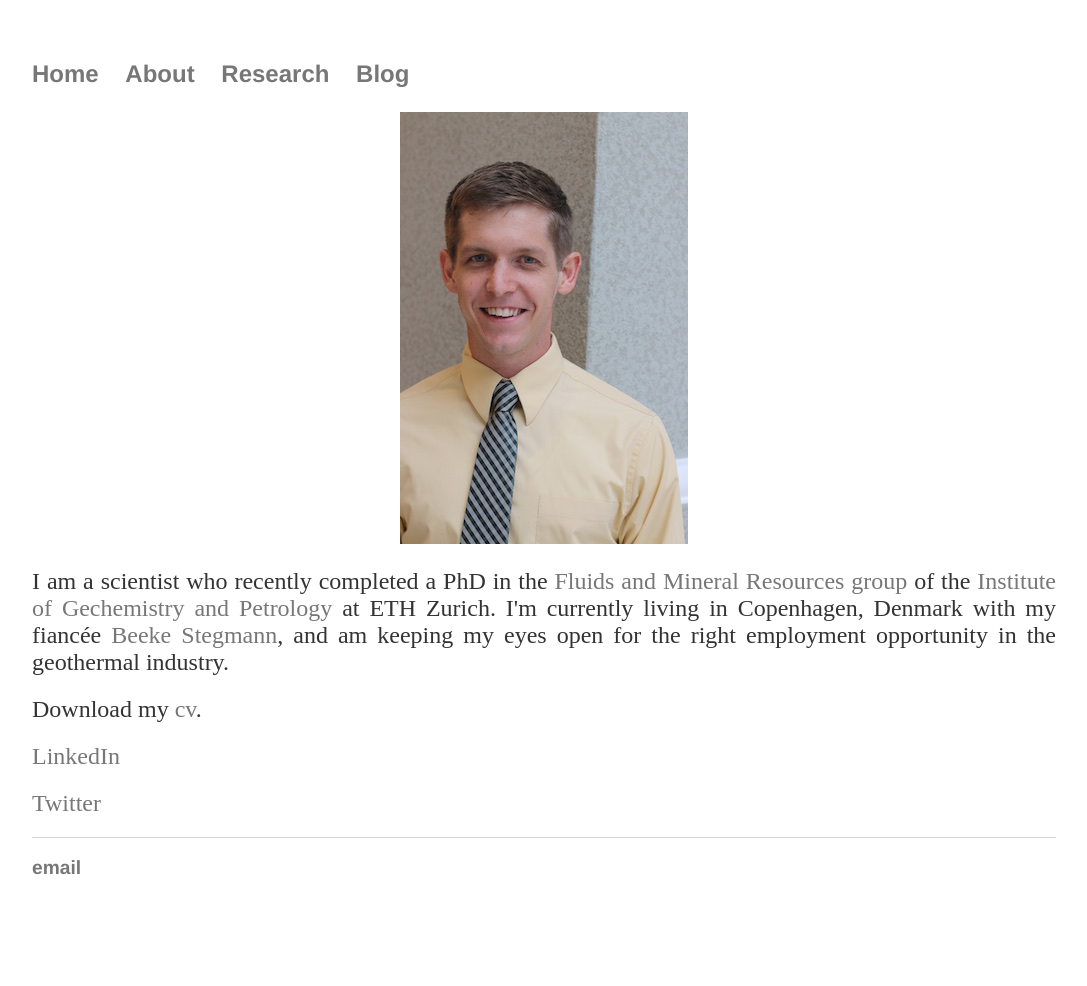
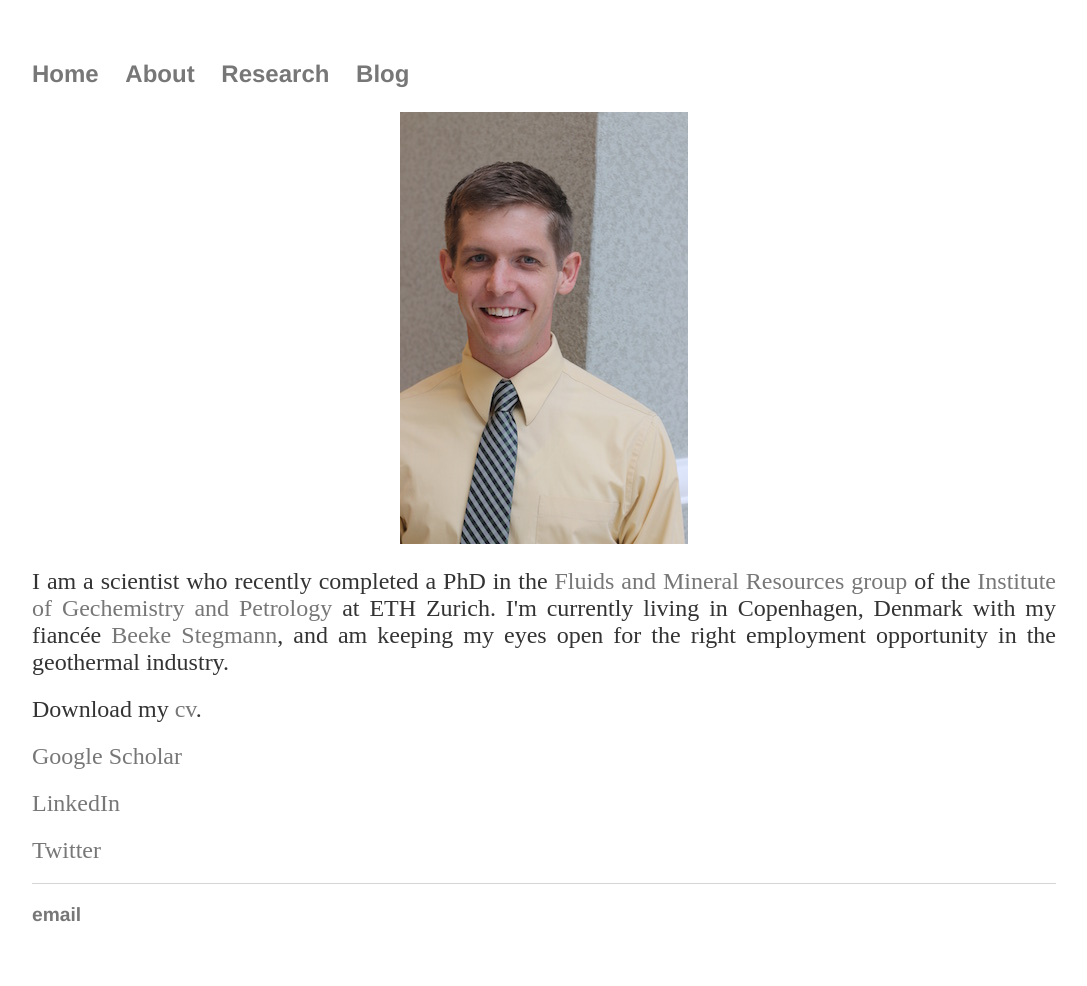
Before and after one commit to two-phaseflow/two-phaseflow.github.io, a Jekyll site: the page built from about/index.html, in a window 1280 px wide. Shown: the whole page, without its empty margins (96-1183 px from the left). Built offline with Jekyll 4.4.1, drawn with Linux system fonts in a browser that asks for light colours; before the commit the page ends 939 px from its top, so only the background shows below that.

Commit message:
Update index.html

```diff
--- a/about/index.html
+++ b/about/index.html
@@ -13,6 +13,7 @@
 		am keeping my eyes open for the right employment opportunity in the geothermal industry. </h2>
 
 <h2> Download my <a target="_blank" href="/papers/scott-cv.pdf">cv</a>. </h2>
+<h2><a href="https://scholar.google.com/citations?user=q5DnAXsAAAAJ&hl=en">Google Scholar</a>
 <h2><a href="https://www.linkedin.com/in/samuel-scott-28167b84/">LinkedIn</a>
 <h2><a href="https://twitter.com/twophaseflow">Twitter</a>
 
```
